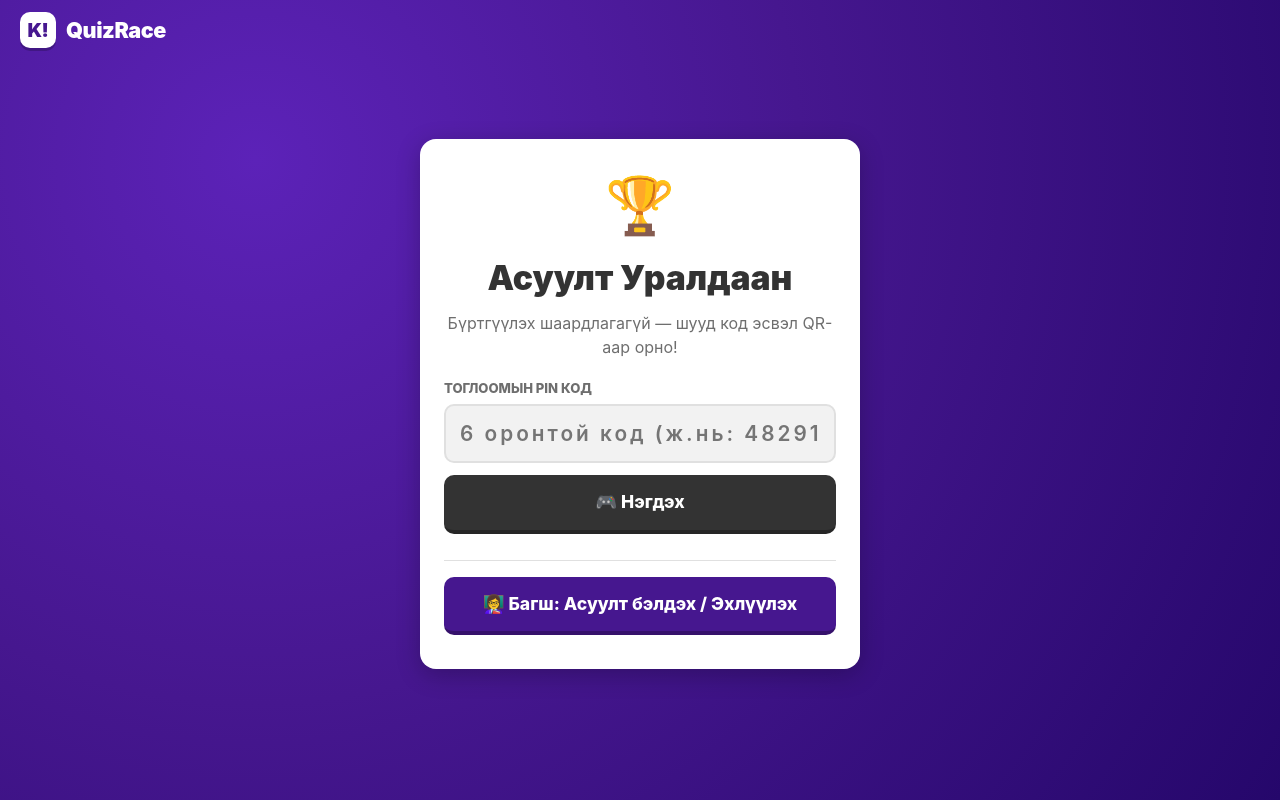
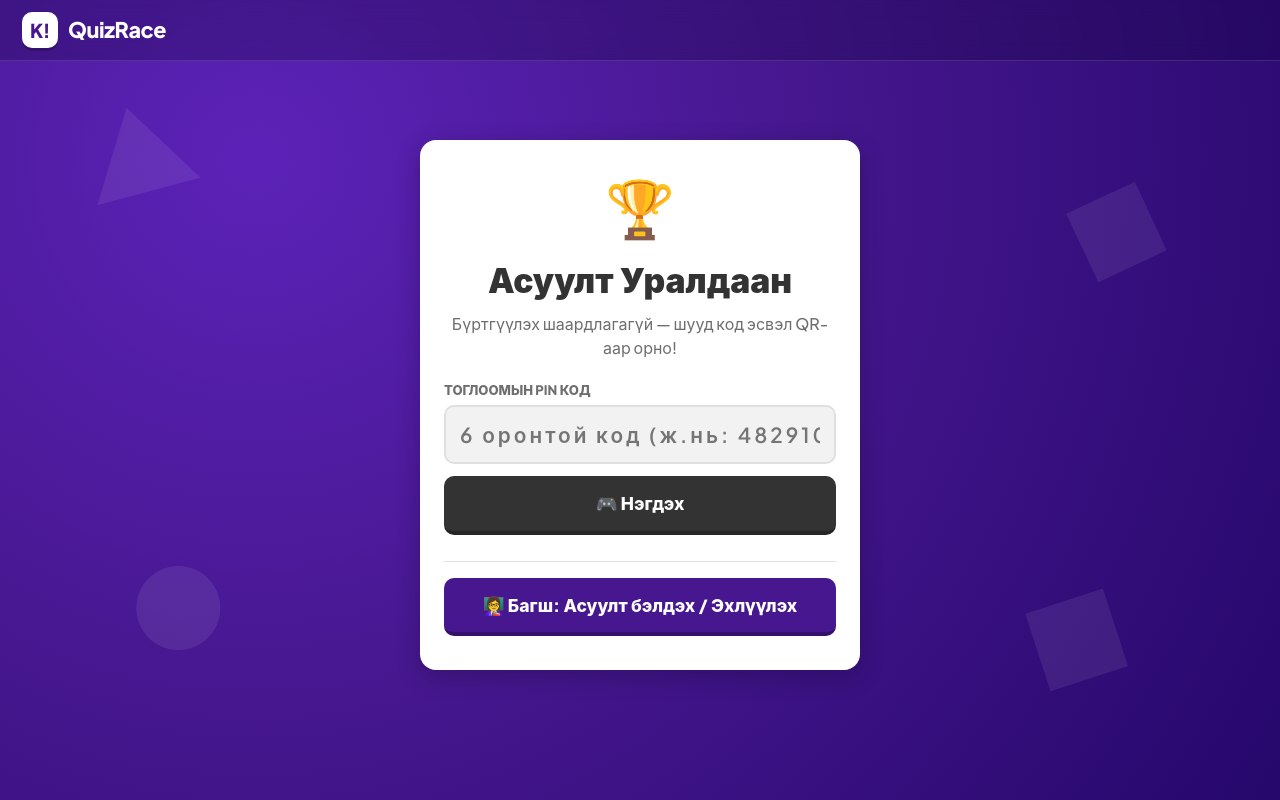
Before and after one commit to ttuuggii303-cloud/asuult-hariult-site3, a plain HTML site: page index.html in a window 1280 px wide. Drawn offline with Linux system fonts and the light colour scheme.

Commit message:
feat: polish UI/UX with Plus Jakarta Sans, ambient shapes, sticky character preview, Enter submit, and copy-link button

```diff
--- a/index.html
+++ b/index.html
@@ -4,6 +4,8 @@
 <meta charset="UTF-8">
 <meta name="viewport" content="width=device-width, initial-scale=1, maximum-scale=1, user-scalable=no">
 <title>QuizRace — Kahoot маягийн Асуулт Уралдаан</title>
+<link rel="preconnect" href="https://fonts.googleapis.com">
+<link href="https://fonts.googleapis.com/css2?family=Plus+Jakarta+Sans:wght@500;600;700;800;900&display=swap" rel="stylesheet">
 <!-- MQTT.js (No Firebase / No Login / Works on all 4G & WiFi networks) -->
 <script src="https://unpkg.com/mqtt/dist/mqtt.min.js"></script>
 <!-- QR Code -->
@@ -33,15 +35,23 @@ body{
   background:radial-gradient(circle at 20% 20%, #5c22b8 0%, #46178f 45%, #25076b 100%);
   background-attachment:fixed;
   color:var(--text);
-  font-family:'Montserrat',-apple-system,BlinkMacSystemFont,'Segoe UI',Roboto,sans-serif;
+  font-family:'Plus Jakarta Sans',-apple-system,BlinkMacSystemFont,'Segoe UI',Roboto,sans-serif;
   min-height:100vh;
   line-height:1.5;
-}
+  overflow-x:hidden;
+}
+
+/* ===== AMBIENT SHAPES ===== */
+.bg-shapes{position:fixed;inset:0;pointer-events:none;z-index:0;overflow:hidden;opacity:.08}
+.bg-shapes span{position:absolute;color:#fff;font-size:7rem;font-weight:900;user-select:none}
+.topbar,.view{position:relative;z-index:1}
 
 /* ===== TOPBAR ===== */
 .topbar{
   display:flex;align-items:center;justify-content:space-between;
-  padding:12px 20px;color:#fff;
+  padding:12px 22px;color:#fff;
+  background:rgba(20,5,58,.28);backdrop-filter:blur(10px);
+  border-bottom:1px solid rgba(255,255,255,.12);
 }
 .brand{
   display:flex;align-items:center;gap:10px;
@@ -250,6 +260,12 @@ input[type=radio]{width:auto;min-width:0;margin:0;accent-color:var(--k-purple);t
 </style>
 </head>
 <body>
+<div class="bg-shapes" aria-hidden="true">
+  <span style="top:8%;left:6%;transform:rotate(-15deg)">▲</span>
+  <span style="top:18%;right:8%;transform:rotate(20deg)">◆</span>
+  <span style="bottom:14%;left:10%;transform:rotate(12deg)">●</span>
+  <span style="bottom:10%;right:12%;transform:rotate(-18deg)">■</span>
+</div>
 <div id="toast"></div>
 
 <!-- 3-2-1 COUNTDOWN OVERLAY -->
@@ -277,7 +293,7 @@ input[type=radio]{width:auto;min-width:0;margin:0;accent-color:var(--k-purple);t
     <p class="muted" style="margin-bottom:20px">Бүртгүүлэх шаардлагагүй — шууд код эсвэл QR-аар орно!</p>
 
     <label style="text-align:left">Тоглоомын PIN код</label>
-    <input id="join-pin" placeholder="6 оронтой код (ж.нь: 482910)" maxlength="6" inputmode="numeric" style="text-align:center;font-size:1.3rem;letter-spacing:3px">
+    <input id="join-pin" placeholder="6 оронтой код (ж.нь: 482910)" maxlength="6" inputmode="numeric" onkeydown="if(event.key==='Enter')enterWithPin()" style="text-align:center;font-size:1.3rem;letter-spacing:3px">
     <button class="btn btn-dark btn-full btn-lg" onclick="enterWithPin()">🎮 Нэгдэх</button>
 
     <div class="sep"></div>
@@ -363,7 +379,8 @@ input[type=radio]{width:auto;min-width:0;margin:0;accent-color:var(--k-purple);t
         <div class="qr-wrap" id="qr-box"></div>
         <div class="muted" style="font-size:.82rem">Эсвэл PIN кодоор орно уу:</div>
         <div class="pin-box" id="lobby-pin">------</div>
-        <p class="muted" style="font-size:.75rem;max-width:220px;word-break:break-all" id="join-url-txt"></p>
+        <p class="muted" style="font-size:.75rem;max-width:220px;word-break:break-all;margin-bottom:8px" id="join-url-txt"></p>
+        <button class="btn btn-sm" onclick="copyJoinUrl()">📋 Линк хуулах</button>
       </div>
       <div style="flex:1;min-width:240px">
         <h3>🎮 Нэвтэрсэн суралцагчид</h3>
@@ -442,7 +459,7 @@ input[type=radio]{width:auto;min-width:0;margin:0;accent-color:var(--k-purple);t
 <div id="v-sjoin" class="view">
   <div class="card" style="max-width:460px">
     <h2 class="center" style="margin-bottom:12px">🎮 Уралдаанд нэгдэх</h2>
-    <div class="char-preview" id="char-preview">
+    <div class="char-preview" id="char-preview" style="position:sticky;top:10px;z-index:20;box-shadow:0 4px 16px rgba(0,0,0,.08)">
       <div id="pv-char"></div>
       <div>
         <div id="pv-name" style="font-weight:900;font-size:1.15rem;color:#e21b3c">Тоглогч</div>
@@ -450,7 +467,7 @@ input[type=radio]{width:auto;min-width:0;margin:0;accent-color:var(--k-purple);t
       </div>
     </div>
     <label>Таны нэр (20 тэмдэгт)</label>
-    <input id="s-name" placeholder="Нэрээ бич..." maxlength="20" oninput="updatePreview()">
+    <input id="s-name" placeholder="Нэрээ бич..." maxlength="20" oninput="updatePreview()" onkeydown="if(event.key==='Enter')studentJoin()">
     <label>Хувцас өмсгөх</label>
     <div class="outfit-grid" id="out-grid"></div>
     <label>Малгай / Толгойн гоёл</label>
@@ -1320,6 +1337,13 @@ function updateLobbyUI() {
     : '<p class="muted">Суралцагч хүлээж байна...</p>';
 }
 
+function copyJoinUrl() {
+  const txt = ge('join-url-txt').textContent;
+  if (navigator.clipboard && txt) {
+    navigator.clipboard.writeText(txt).then(() => toast('Линк хуулагдлаа 📋'));
+  }
+}
+
 function closeLobby() {
   if (!confirm('Уралдааныг цуцлах уу?')) return;
   broadcast({ type: 'cancelled' });
```
